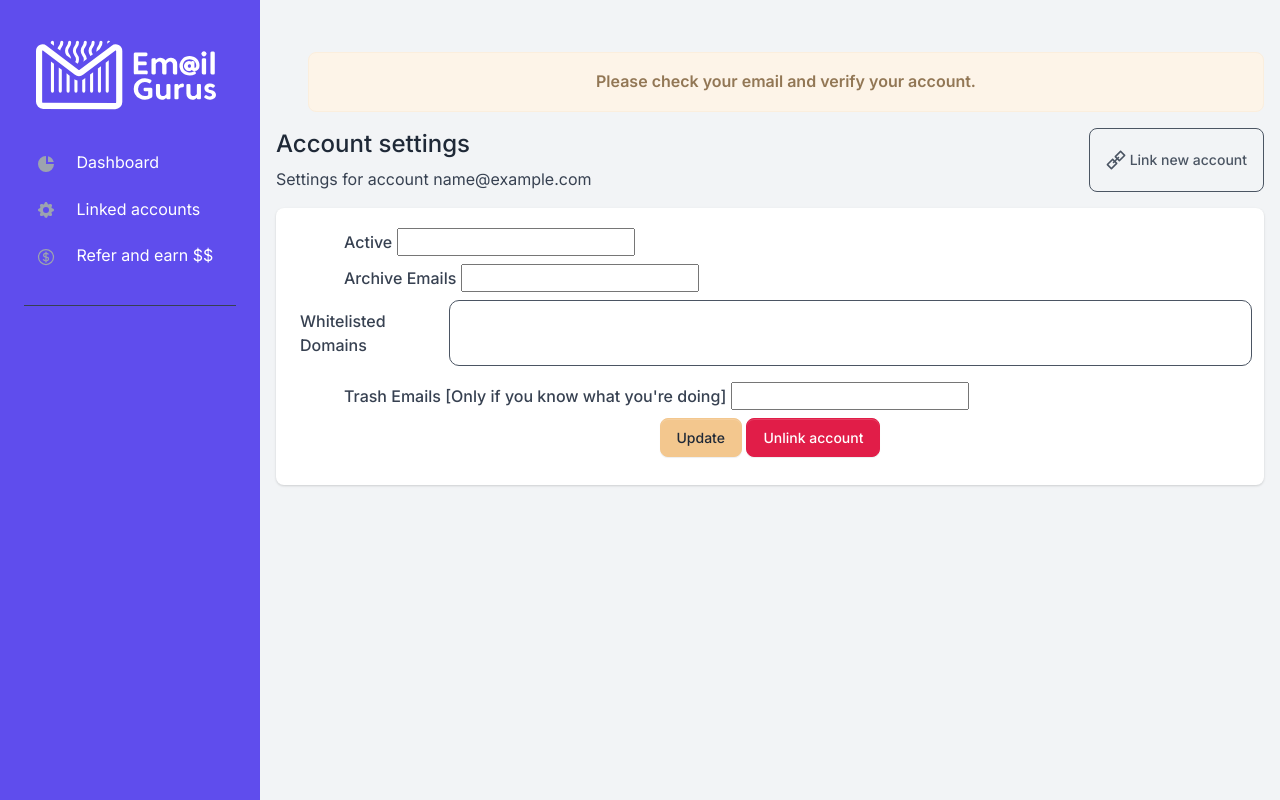
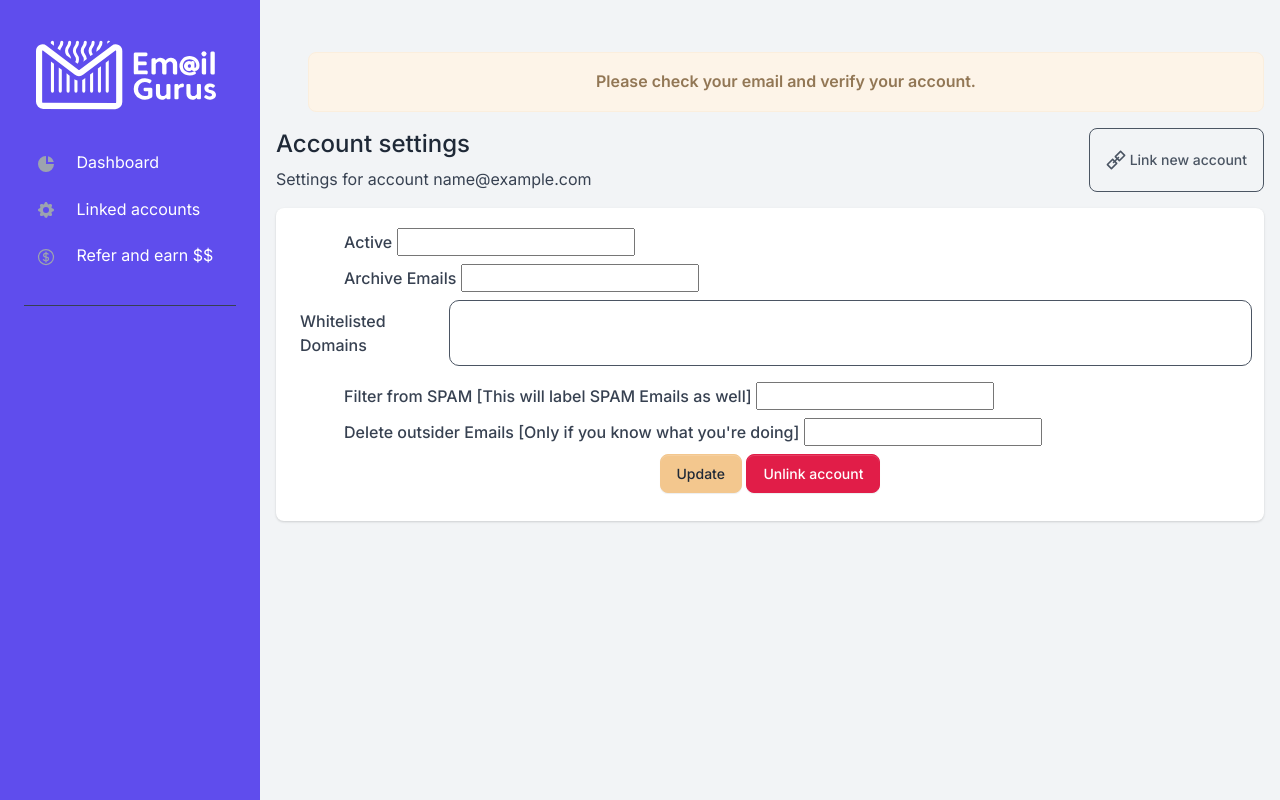
Before and after one commit to asennoussi/emailgurus, a Django app: template accounts/templates/accounts/linkedaccounts_update_form.html in a window 1280 px wide. Run offline with Django 4.2, Linux system fonts and the light colour scheme; the template is opened without the code that fills it: most values are stand-ins (such as "Sample title", 1, 10 or a date in 2020); form fields are guessed from the names that the template uses; some libraries are stand-ins or nearby versions.

Commit message:
Add check spam as well

```diff
--- a/accounts/models.py
+++ b/accounts/models.py
@@ -130,6 +130,7 @@ class LinkedAccounts(models.Model):
     associated_email = models.EmailField(unique=True)
     archive_emails = models.BooleanField(default=True)
     trash_emails = models.BooleanField(default=False)
+    check_spam = models.BooleanField(default=False)
     last_history_id = models.CharField(default='', max_length=255)
     whitelist_domains = ArrayField(
         models.CharField(max_length=255), blank=True)
--- a/accounts/templates/accounts/linkedaccounts_update_form.html
+++ b/accounts/templates/accounts/linkedaccounts_update_form.html
@@ -49,8 +49,15 @@
         </div>
 
         <div class="form-check form-switch">
+          <label class="form-check-label" for="{{form.check_spam.id_for_label}}" class="text-danger">
+            Filter from SPAM [This will label SPAM Emails as well]
+          </label>
+          {{ form.check_spam }}
+        </div>
+
+        <div class="form-check form-switch">
           <label class="form-check-label" for="{{form.trash_emails.id_for_label}}" class="text-danger">
-            Trash Emails [Only if you know what you're doing]
+            Delete outsider Emails [Only if you know what you're doing]
           </label>
           {{ form.trash_emails }}
         </div>
--- a/dashboard/forms.py
+++ b/dashboard/forms.py
@@ -32,10 +32,11 @@ class UpdateLinkedAccountForm(forms.ModelForm):
     class Meta:
         model = LinkedAccounts
         fields = ['active', 'archive_emails',
-                  'trash_emails', 'whitelist_domains']
+                  'trash_emails', 'check_spam', 'whitelist_domains']
         widgets = {
             'active': forms.CheckboxInput(attrs={'class': 'form-check-input'}),
             'whitelist_domains': forms.HiddenInput(attrs={'id': 'inputWhitelist'}),
             'archive_emails': forms.CheckboxInput(attrs={'class': 'form-check-input'}),
-            'trash_emails': forms.CheckboxInput(attrs={'class': 'form-check-input'})
+            'trash_emails': forms.CheckboxInput(attrs={'class': 'form-check-input'}),
+            'check_spam': forms.CheckboxInput(attrs={'class': 'form-check-input'})
         }
```
Also changed, not shown: emailguru/utils.py (+10 -6 lines), accounts/migrations/0015_linkedaccounts_check_spam.py (added).
